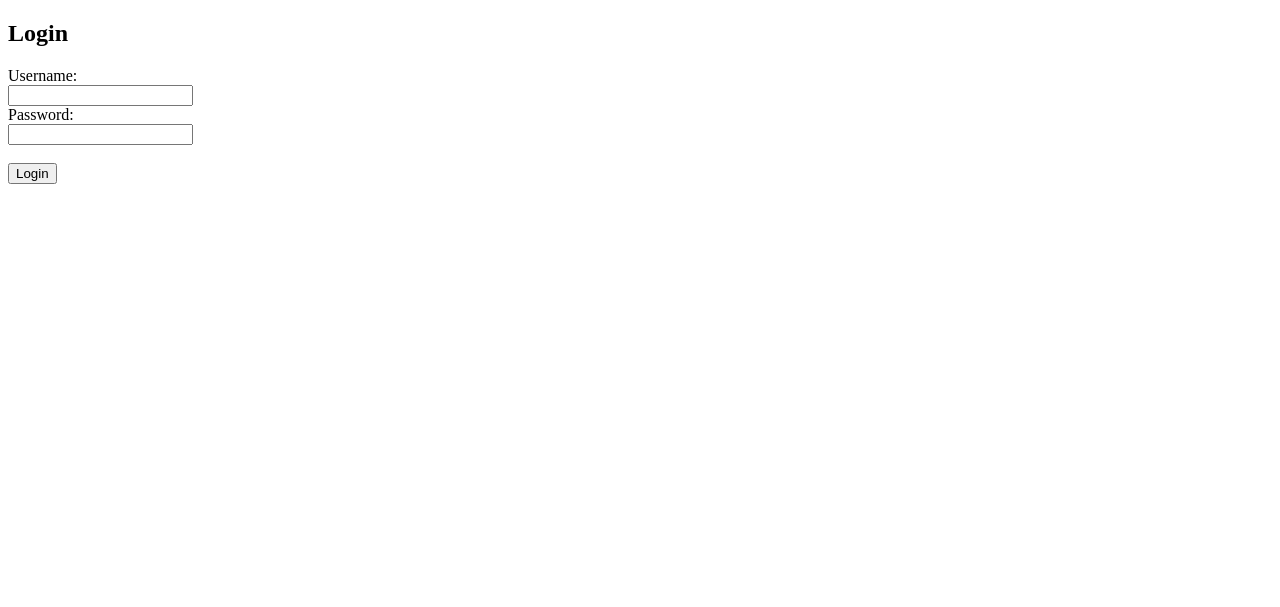
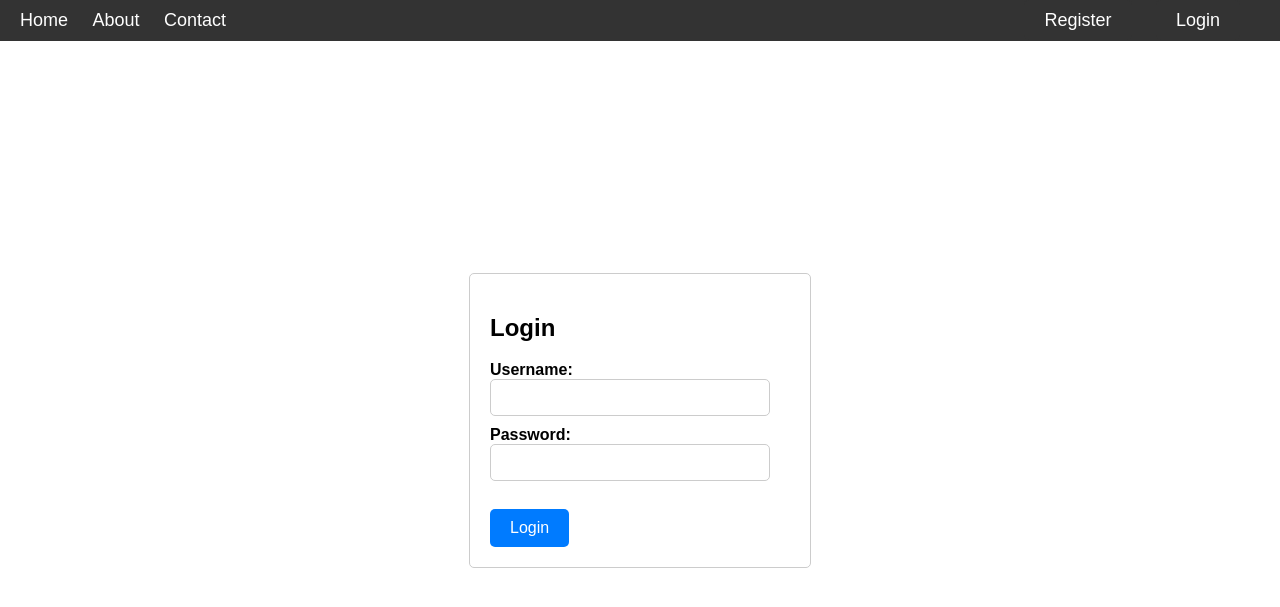
Before and after one commit to LucasPacheko/KuiperSettler, a Django app: page /accounts/login/ in a window 1280 px wide. Shown: the top 607 px of the page. Run offline with Django 5.2, Linux system fonts and the light colour scheme.

Commit message:
basic navigation implemented

```diff
--- a/kuiperSettler/accounts/templates/login.html
+++ b/kuiperSettler/accounts/templates/login.html
@@ -1,11 +1,99 @@
 <!DOCTYPE html>
 <html lang="en">
 <head>
-    <meta charset="UTF-8">
-    <meta name="viewport" content="width=device-width, initial-scale=1.0">
-    <title>Login</title>
+<meta charset="UTF-8">
+<meta name="viewport" content="width=device-width, initial-scale=1.0">
+<title>Login</title>
+<style>
+  body {
+    font-family: Arial, sans-serif;
+    margin: 0;
+    padding: 0;
+    display: flex;
+    flex-direction: column;
+    min-height: 100vh;
+  }
+  .navbar {
+    background-color: #333;
+    color: white;
+    display: flex;
+    justify-content: space-between;
+    align-items: center;
+    padding: 10px 20px;
+  }
+  .navbar a {
+    text-decoration: none;
+    color: white;
+    font-size: 18px;
+    margin-right: 20px;
+  }
+  .container {
+    flex-grow: 1;
+    display: flex;
+    justify-content: center;
+    align-items: center;
+  }
+  .form-container {
+    border: 1px solid #ccc;
+    border-radius: 5px;
+    padding: 20px;
+    width: 300px;
+  }
+  .form-container label {
+    font-weight: bold;
+  }
+  .form-container input[type="text"],
+  .form-container input[type="password"] {
+    padding: 10px;
+    width: calc(100% - 20px);
+    margin-bottom: 10px;
+    border: 1px solid #ccc;
+    border-radius: 5px;
+    box-sizing: border-box;
+  }
+  .form-container input[type="submit"] {
+    padding: 10px 20px;
+    background-color: #007bff;
+    color: #fff;
+    border: none;
+    border-radius: 5px;
+    cursor: pointer;
+    font-size: 16px;
+  }
+  .form-container input[type="submit"]:hover {
+    background-color: #0056b3;
+  }
+    .btn {
+    padding: 10px 20px;
+    background-color: #333;
+    color: #fff;
+    border: none;
+    border-radius: 5px;
+    cursor: pointer;
+    font-size: 16px;
+    text-decoration: none;
+  }
+  .btn:hover {
+    background-color: #0056b3;
+  }
+</style>
 </head>
 <body>
+
+<div class="navbar">
+  <div>
+    <a href="/">Home</a>
+    <a href="#">About</a>
+    <a href="#">Contact</a>
+  </div>
+  <div>
+    <a href="/register" class="btn">Register</a>
+    <a href="/accounts/login" class="btn">Login</a>
+  </div>
+</div>
+
+<div class="container">
+  <div class="form-container">
     <h2>Login</h2>
     {% if error_message %}
         <p>{{ error_message }}</p>
@@ -18,5 +106,8 @@
         <input type="password" id="password" name="password"><br><br>
         <input type="submit" value="Login">
     </form>
+  </div>
+</div>
+
 </body>
 </html>
```
Also changed, not shown: kuiperSettler/app_register/templates/register.html (+14 -6 lines), kuiperSettler/kuiperSettler/templates/index.html (+71 -6 lines).
